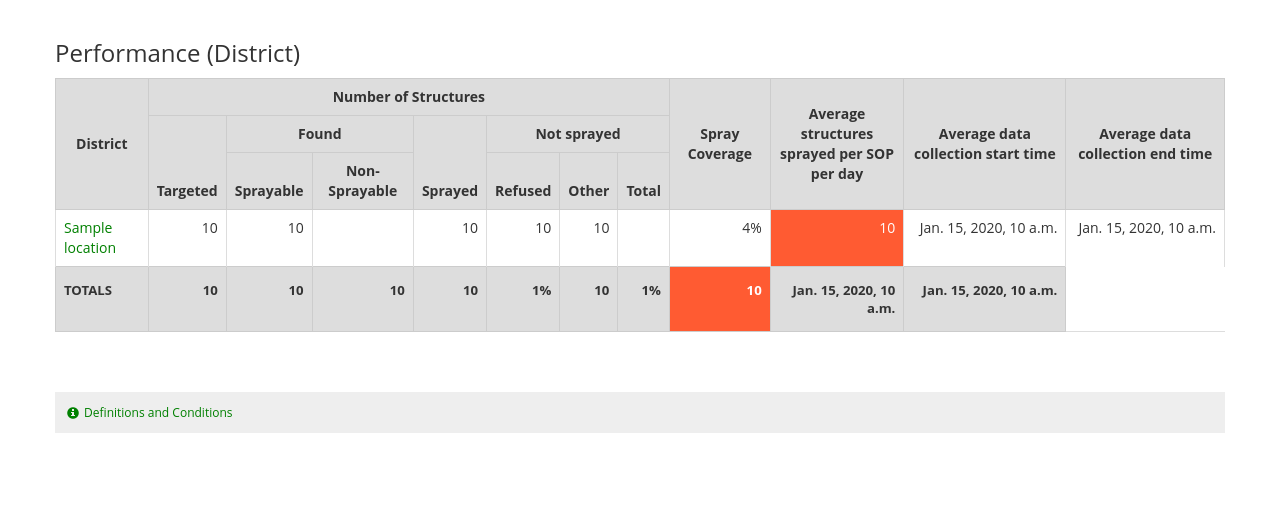
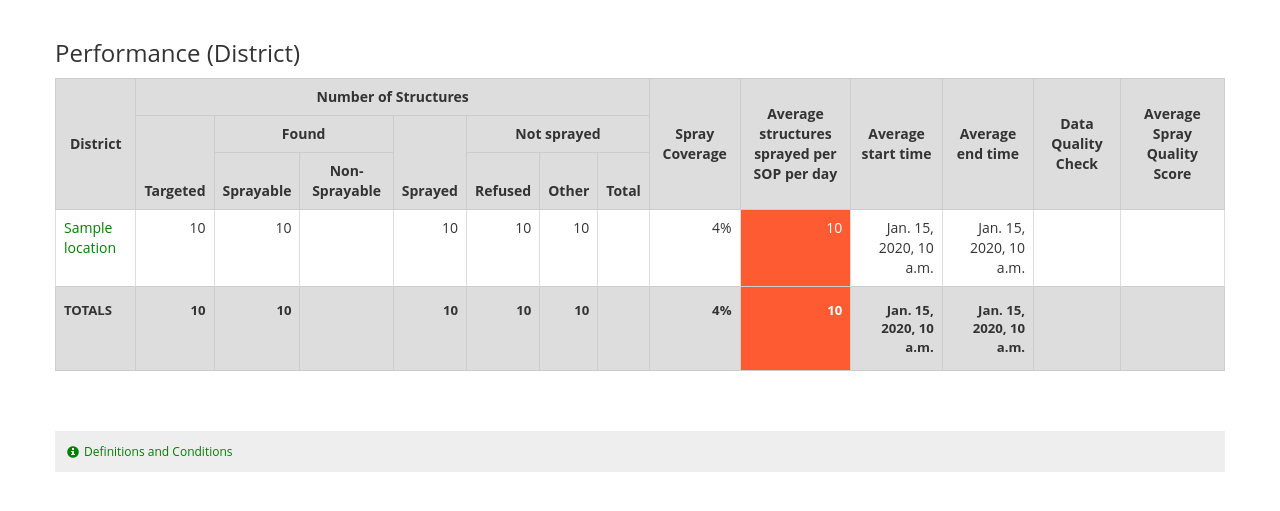
Before and after one commit to onaio/mspray, a Django app: template mspray/apps/main/templates/performance.html in a window 1280 px wide. Shown: the part 52-563 px from the top of the page. Run offline with Django 3.2, Linux system fonts and the light colour scheme; the template is opened without the code that fills it: most values are stand-ins (such as "Sample title", 1, 10 or a date in 2020); parts of the project's set-up code (start-up, migrations or seed data) failed here and were passed over; some libraries are stand-ins or nearby versions.

Commit message:
ME: updated performance table templates to new format

```diff
--- a/mspray/apps/main/templates/performance.html
+++ b/mspray/apps/main/templates/performance.html
@@ -15,8 +15,10 @@
                                 <th colspan="7">Number of Structures</th>
                                 <th rowspan="3">Spray Coverage</th>
                                 <th rowspan="3">Average structures <br />sprayed per SOP per day</th>
-                                <th rowspan="3">Average data collection start time</th>
-                                <th rowspan="3">Average data collection end time</th>
+                                <th rowspan="3">Average start time</th>
+                                <th rowspan="3">Average end time</th>
+                                <th rowspan="3">Data Quality Check</th>
+                                <th rowspan="3">Average Spray Quality Score</th>
                             </tr>
                             <tr>
                                 <th rowspan="2">Targeted</th>
@@ -36,17 +38,19 @@
                     {% for row in data %}
                         <tr>
                             <td><a href="{% url "performance:team-leaders" row.location.code %}">{{ row.location.name }}</a></td>
-                            <td class='numbers'>{{ row.target_areas|intcomma }}</td>
-                            <td class='numbers'>{{ row.sprayable|intcomma  }}</td>
-                            <td class='numbers'>{{ row.not_sprayable|intcomma  }}</td>
-                            <td class='numbers'>{{ row.sprayed|intcomma  }}</td>
-                            <td class='numbers'>{{ row.refused|intcomma  }}</td>
-                            <td class='numbers'>{{ row.other|intcomma  }}</td>
-                            <td class='numbers'>{{ row.not_sprayed_total }}</td>
+                            <td class='numbers'>{{ row.location.structures|intcomma }}</td>
+                            <td class='numbers'>{{ row.sprayable|intcomma }}</td>
+                            <td class='numbers'>{{ row.not_sprayable|intcomma }}</td>
+                            <td class='numbers'>{{ row.sprayed|intcomma }}</td>
+                            <td class='numbers'>{{ row.refused|intcomma }}</td>
+                            <td class='numbers'>{{ row.other|intcomma }}</td>
+                            <td class='numbers'>{{ row.not_sprayed_total|intcomma }}</td>
                             <td class='numbers'>{{ row.spray_success_rate }}%</td>
                             <td class='numbers {{ row.avg_structures_per_user_per_so|sprayed_color }}'>{{ row.avg_structures_per_user_per_so }}</td>
                             <td class='numbers {{ row.avg_start_time|avg_start_time_color }}'>{{ row.avg_start_time|format_avg_time }}</td>
                             <td class='numbers {{ row.avg_end_time|avg_end_time_color }}'>{{ row.avg_end_time|format_avg_time }}</td>
+                            <td></td>
+                            <td></td>
                         </tr>
                     {% endfor %}
                     </tbody>
@@ -54,17 +58,18 @@
                         <tr>
                             <td>Totals</td>
                             <td class='numbers'>{{ totals.houses|intcomma }}</td>
-                            <td class='numbers'>{{ totals.target_areas|intcomma }}</td>
-                            <td class='numbers'>{{ totals.structures_found|intcomma }}</td>
-                            <td class='numbers'>{{ totals.found_gt_20|intcomma  }}</td>
-                            <td class='numbers'>{{ totals.found_gt_20_percentage }}%</td>
+                            <td class='numbers'>{{ totals.sprayable|intcomma }}</td>
+                            <td class='numbers'>{{ totals.not_sprayable|intcomma  }}</td>
                             <td class='numbers'>{{ totals.sprayed|intcomma }}</td>
-                            <td class='numbers'>{{ totals.sprayed_percentage }}%</td>
-                            <td class='numbers {{ totals.avg_structures_per_user_per_so|sprayed_color }}'>
-                                {{ totals.avg_structures_per_user_per_so }}
-                            </td>
+                            <td class='numbers'>{{ totals.refused|intcomma }}</td>
+                            <td class='numbers'>{{ totals.other|intcomma }}</td>
+                            <td class='numbers'>{{ totals.not_sprayed_total|intcomma }}</td>
+                            <td class='numbers'>{{ totals.spray_success_rate }}%</td>
+                            <td class='numbers {{ totals.avg_structures_per_user_per_so|sprayed_color }}'>{{ totals.avg_structures_per_user_per_so }}</td>
                             <td class='numbers {{ totals.avg_start_time|avg_start_time_color }}'>{{ totals.avg_start_time|format_avg_time }}</td>
                             <td class='numbers {{ totals.avg_end_time|avg_end_time_color }}'>{{ totals.avg_end_time|format_avg_time }}</td>
+                            <td></td>
+                            <td></td>
                         </tr>
                     </tfoot>
                 </table>
```
Also changed, not shown: mspray/apps/main/templates/spray-operator-daily.html (+18 -21 lines), mspray/apps/main/templates/spray-operator-summary.html (+15 -18 lines).
